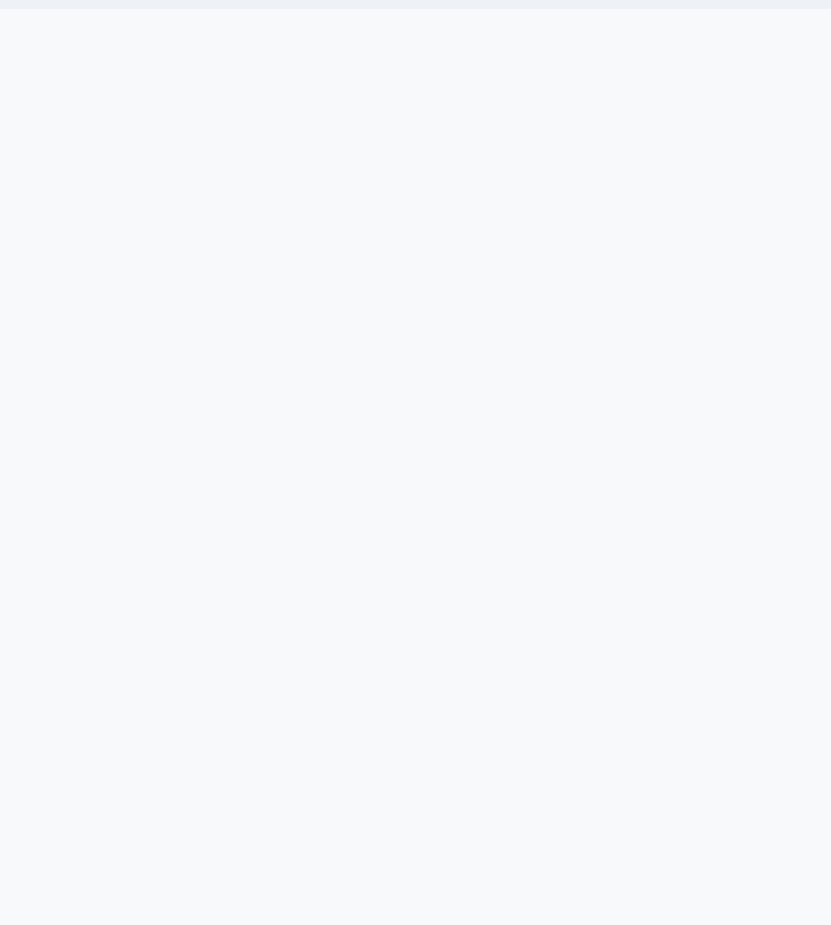
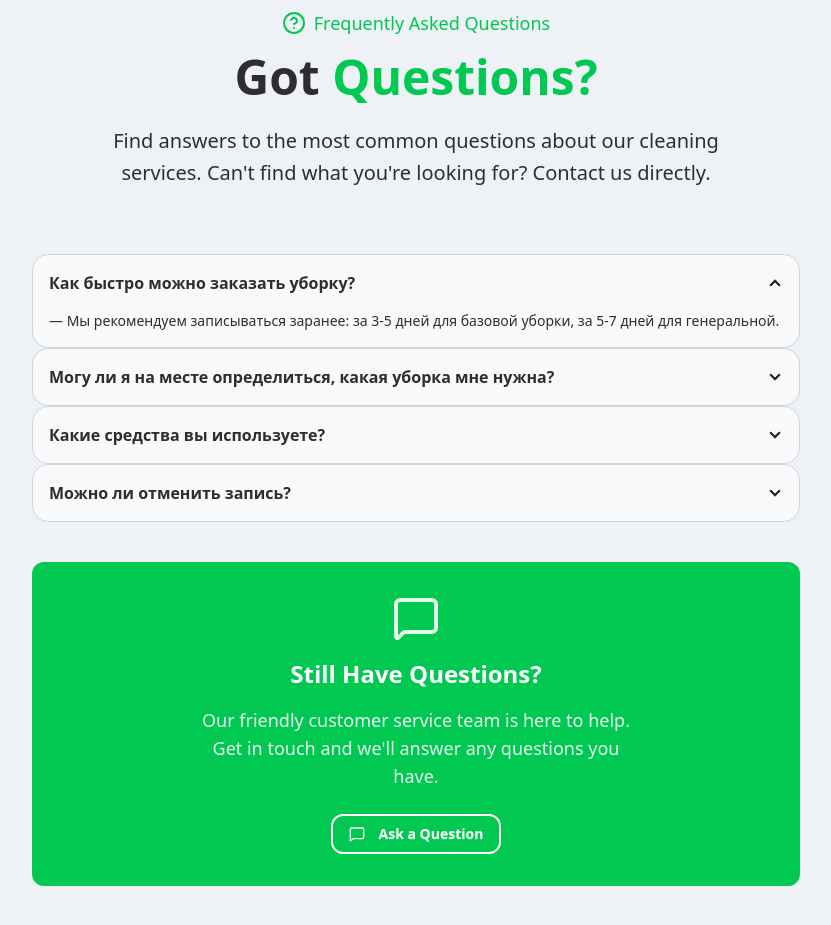
Before and after one commit to levladik/clean_cleanom, a Next.js app: page / in a window 1280 px wide. Shown: the part 4400-5325 px from the top of the page, without its empty margins (224-1055 px from the left). Before the commit the page ends 4409 px from the top, so only its background shows below. Built offline with nearby package versions, Linux system fonts and the light colour scheme.

Commit message:
feat: add FAQ component

```diff
--- /dev/null
+++ b/src/app/components/sections/FAQ.tsx
@@ -0,0 +1,83 @@
+import { HelpCircle, MessageSquare } from 'lucide-react'
+
+const FAQ = () => {
+  const faqData = [
+    {
+      question: 'Как быстро можно заказать уборку?',
+      answer: '— Мы рекомендуем записываться заранее: за 3-5 дней для базовой уборки, за 5-7 дней для генеральной.',
+    },
+    {
+      question: 'Могу ли я на месте определиться, какая уборка мне нужна?',
+      answer:
+        '— К сожалению, нет. На каждую уборку выделяется определенное количество клинеров и ограниченный по времени слот. Определиться с требуемыми услугами необходимо в момент записи.',
+    },
+    {
+      question: 'Какие средства вы используете?',
+      answer: '— Профессиональные концентраты, которые легко смываются водой и не оставляют следов.',
+    },
+    {
+      question: 'Можно ли отменить запись?',
+      answer: '— Да, бесплатно за 24 часа до визита.',
+    },
+  ]
+
+  return (
+    <section className="relative pb-16 md:pb-24 lg:pb-32 w-full">
+      {/* Header */}
+      <div className="text-center mb-16">
+        <div className="flex items-center justify-center gap-2 text-primary mb-4">
+          <HelpCircle className="w-6 h-6" />
+          <span className="text-lg font-medium">Frequently Asked Questions</span>
+        </div>
+
+        <h2 className="text-4xl lg:text-5xl font-bold text-foreground mb-6">
+          Got
+          <span className="text-primary"> Questions?</span>
+        </h2>
+
+        <p className="text-xl text-muted-foreground max-w-2xl mx-auto leading-relaxed">
+          Find answers to the most common questions about our cleaning services. Can't find what you're looking for? Contact us directly.
+        </p>
+      </div>
+
+      {/* FAQ Items */}
+      <div className="max-w-3xl m-auto mb-10">
+        {faqData.map((item, index) => (
+          <div
+            key={index}
+            className="collapse collapse-arrow bg-base-100 border border-base-300"
+          >
+            <input
+              defaultChecked={index === 0}
+              name="my-accordion-2"
+              type="radio"
+            />
+            <div className="collapse-title font-semibold">{item.question}</div>
+            <div className="collapse-content text-sm">{item.answer}</div>
+          </div>
+        ))}
+      </div>
+
+      {/* CTA */}
+      <div className="text-center">
+        <div className="max-w-3xl m-auto bg-primary text-primary-content rounded-xl">
+          <div className="p-8">
+            <MessageSquare className="w-12 h-12 mx-auto mb-4 opacity-90" />
+
+            <h3 className="text-2xl font-bold mb-4">Still Have Questions?</h3>
+
+            <p className="text-lg opacity-90 mb-6 max-w-md mx-auto">
+              Our friendly customer service team is here to help. Get in touch and we'll answer any questions you have.
+            </p>
+
+            <button className="btn btn-outline rounded-xl">
+              <MessageSquare className="w-4 h-4 mr-2" />
+              Ask a Question
+            </button>
+          </div>
+        </div>
+      </div>
+    </section>
+  )
+}
+export default FAQ
--- a/src/app/page.tsx
+++ b/src/app/page.tsx
@@ -5,6 +5,7 @@
  */
 
 import Wrapper from './components/layout/Wrapper'
+import FAQ from './components/sections/FAQ'
 import Features from './components/sections/features/Features'
 import Gallery from './components/sections/gallery/Gallery'
 import Hero from './components/sections/hero/Hero'
@@ -21,6 +22,7 @@ export default function Home() {
       <Steps />
       <Gallery />
       <Testimonials />
+      <FAQ />
     </Wrapper>
   )
 }
```
